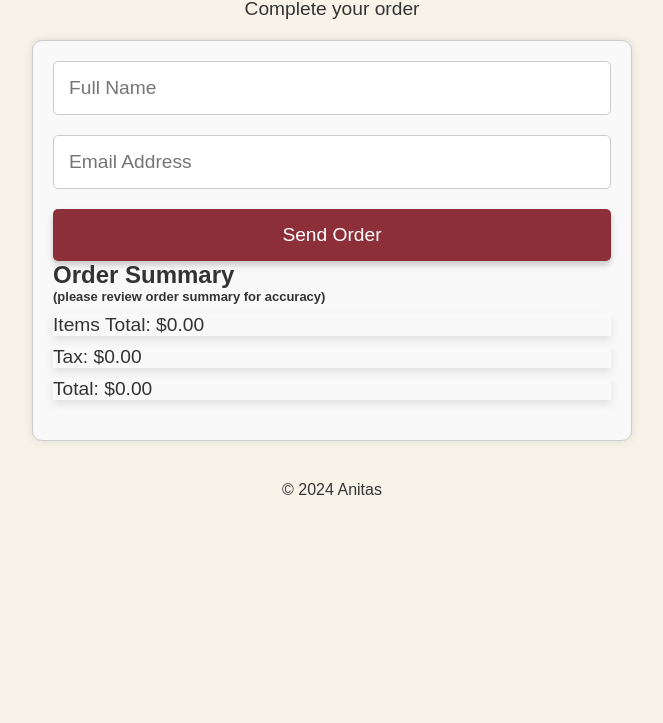
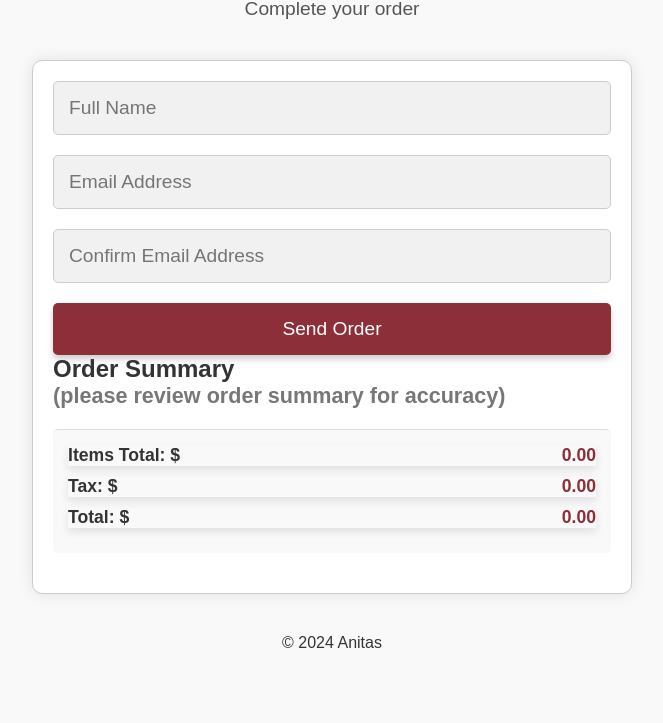
Before and after one commit to loopyloopez/Anitas, a website: page finalcheckout.html in a window 1280 px wide. Shown: the part 77-800 px from the top of the page, without its empty margins (308-971 px from the left). Drawn offline with Linux system fonts and the light colour scheme.

Commit message:
check out added

```diff
--- a/finalcheckout.html
+++ b/finalcheckout.html
@@ -8,30 +8,61 @@
     <link rel="stylesheet" href="finalcheckout.css">
     <script src="https://js.stripe.com/v3/"></script> <!-- Stripe API -->
     <style>
-        /* Make the form fields larger and responsive */
+        /* General Styling */
+        body {
+            font-family: 'Poppins', sans-serif;
+            background-color: #f9f9f9;
+            color: #333;
+            padding: 20px;
+            margin: 0;
+        }
+
+        header {
+            text-align: center;
+            margin-bottom: 20px;
+        }
+
+        header h1 {
+            font-size: 2.5em;
+            color: #8c2f39;
+            margin: 0;
+        }
+
+        header p {
+            font-size: 1.2em;
+            color: #555;
+        }
+
+        /* Form Fields */
         input[type="text"], input[type="email"] {
-            width: 100%; /* Make the input fields take up the full width of the form */
-            padding: 15px; /* Increase the padding for larger input fields */
-            margin-bottom: 20px; /* Add space between the fields */
-            font-size: 1.2em; /* Make the text larger */
-            border: 1px solid #ccc; /* Border around the fields */
-            border-radius: 5px; /* Slightly rounded corners */
-            box-sizing: border-box; /* Ensure padding doesn't affect the width */
+            width: 100%;
+            padding: 15px;
+            margin-bottom: 20px;
+            font-size: 1.2em;
+            border: 1px solid #ccc;
+            border-radius: 5px;
+            box-sizing: border-box;
+            background-color: #f1f1f1;
+            color: #333;
+            outline: none;
+            transition: all 0.3s ease;
         }
-        #summary-details {
-            font-size: small;
+
+        input[type="text"]:focus, input[type="email"]:focus {
+            border-color: #8c2f39;
+            background-color: #fff;
         }
 
         button {
-            padding: 15px 30px; /* Increase button size */
+            padding: 15px 30px;
             font-size: 1.2em;
-            background-color: #8c2f39; /* Button color matching theme */
+            background-color: #8c2f39;
             color: white;
             border: none;
             border-radius: 5px;
             cursor: pointer;
+            width: 100%;
             transition: background-color 0.3s ease;
-            width: 100%;
         }
 
         button:hover {
@@ -39,16 +70,17 @@
             color: #8c2f39;
         }
 
+        /* Checkout Section Styling */
         .checkout-section {
-            max-width: 600px; /* Limit form width for larger screens */
+            max-width: 600px;
             margin: 0 auto;
             padding: 20px;
-            background-color: #f9f9f9;
+            background-color: #fff;
             border-radius: 10px;
-            box-shadow: 0px 0px 10px rgba(0, 0, 0, 0.1);
+            box-shadow: 0px 0px 15px rgba(0, 0, 0, 0.1);
         }
 
-        /* Style for each meal box */
+        /* Meal Box Styling */
         .meal-box {
             border: 1px solid #ddd;
             padding: 15px;
@@ -62,18 +94,57 @@
             margin: 5px 0;
         }
 
-        /* Responsive design for smaller screens */
+        /* Order Summary */
+        #order-summary p {
+            font-size: 1.1em;
+            font-weight: bold;
+            color: #333;
+        }
+
+        #order-summary {
+            margin-top: 20px;
+            padding: 15px;
+            border-top: 1px solid #ddd;
+            background-color: #f9f9f9;
+            border-radius: 5px;
+        }
+
+        #order-summary p span {
+            float: right;
+            color: #8c2f39;
+        }
+
+        #summary-details {
+            font-size: 0.9em;
+            color: #777;
+            margin-bottom: 20px;
+        }
+
+        /* Responsive Design */
         @media (max-width: 600px) {
+            header h1 {
+                font-size: 2em;
+            }
+
+            header p {
+                font-size: 1em;
+            }
+
             .checkout-section {
-                padding: 10px;
+                padding: 15px;
             }
 
             input[type="text"], input[type="email"], button {
                 font-size: 1em;
+                padding: 10px;
             }
 
             .meal-box {
                 padding: 10px;
+            }
+
+            #order-summary p {
+                font-size: 1em;
             }
         }
     </style>
@@ -87,10 +158,10 @@
 
     <section class="checkout-section">
         <!-- Form to submit the order -->
-        <form action="https://formsubmit.co/anitasmexicanrestaurants@gmail.com" method="POST" id="order-form">
-
+        <form action="https://formsubmit.co/anitasmexicanrestaurants@gmail.com" method="POST" id="order-form" onsubmit="return validateEmails()">
             <input type="text" name="name" placeholder="Full Name" required>
-            <input type="email" name="email" placeholder="Email Address" required>
+            <input type="email" name="email" id="email" placeholder="Email Address" required>
+            <input type="email" name="confirmEmail" id="confirm-email" placeholder="Confirm Email Address" required>
 
             <!-- Hidden fields to hold the order details -->
             <input type="hidden" name="orderDetails" id="order-details">
@@ -99,6 +170,19 @@
 
             <button type="submit">Send Order</button>
         </form>
+
+        <script>
+            function validateEmails() {
+                var email = document.getElementById("email").value;
+                var confirmEmail = document.getElementById("confirm-email").value;
+
+                if (email !== confirmEmail) {
+                    alert("Email addresses do not match.");
+                    return false; // Prevent form submission
+                }
+                return true; // Allow form submission
+            }
+        </script>
 
         <!-- Cart and order summary -->
         <h2>Order Summary <p id="summary-details">(please review order summary for accuracy)</p></h2>
```
